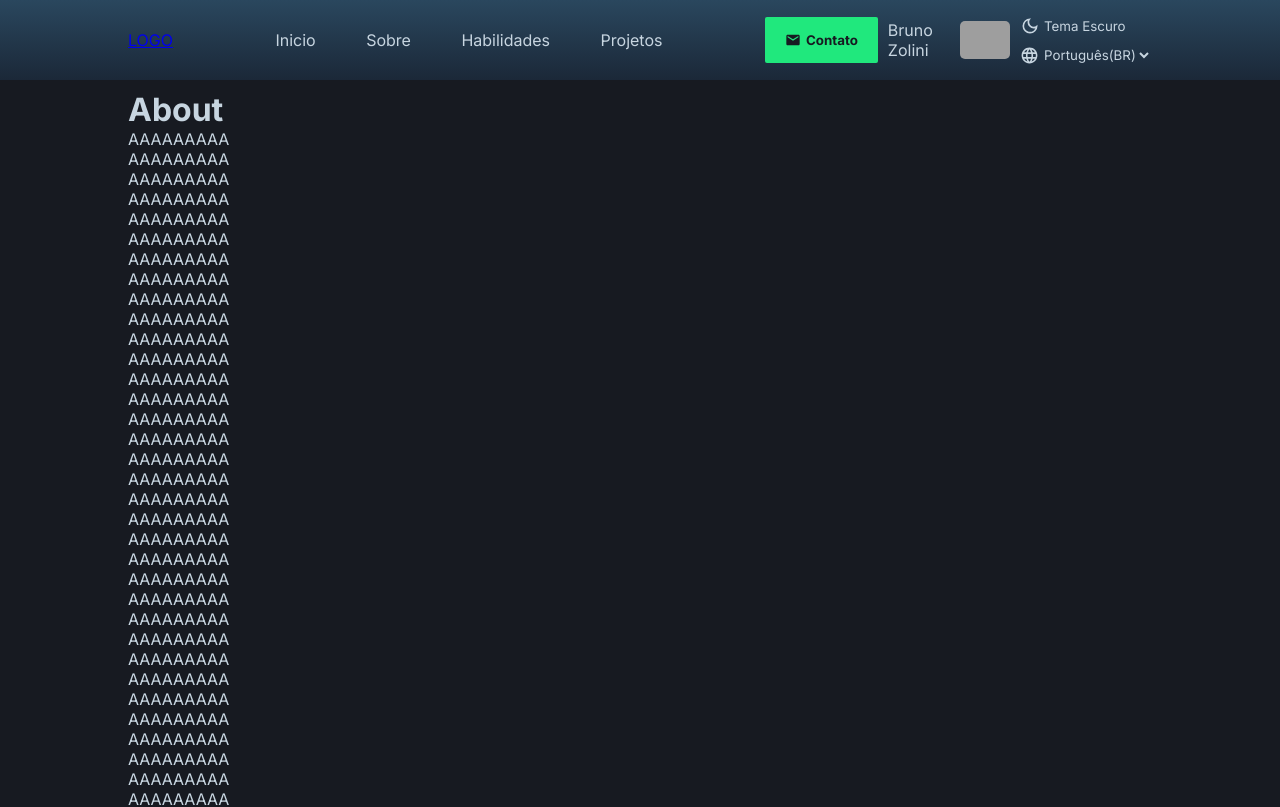
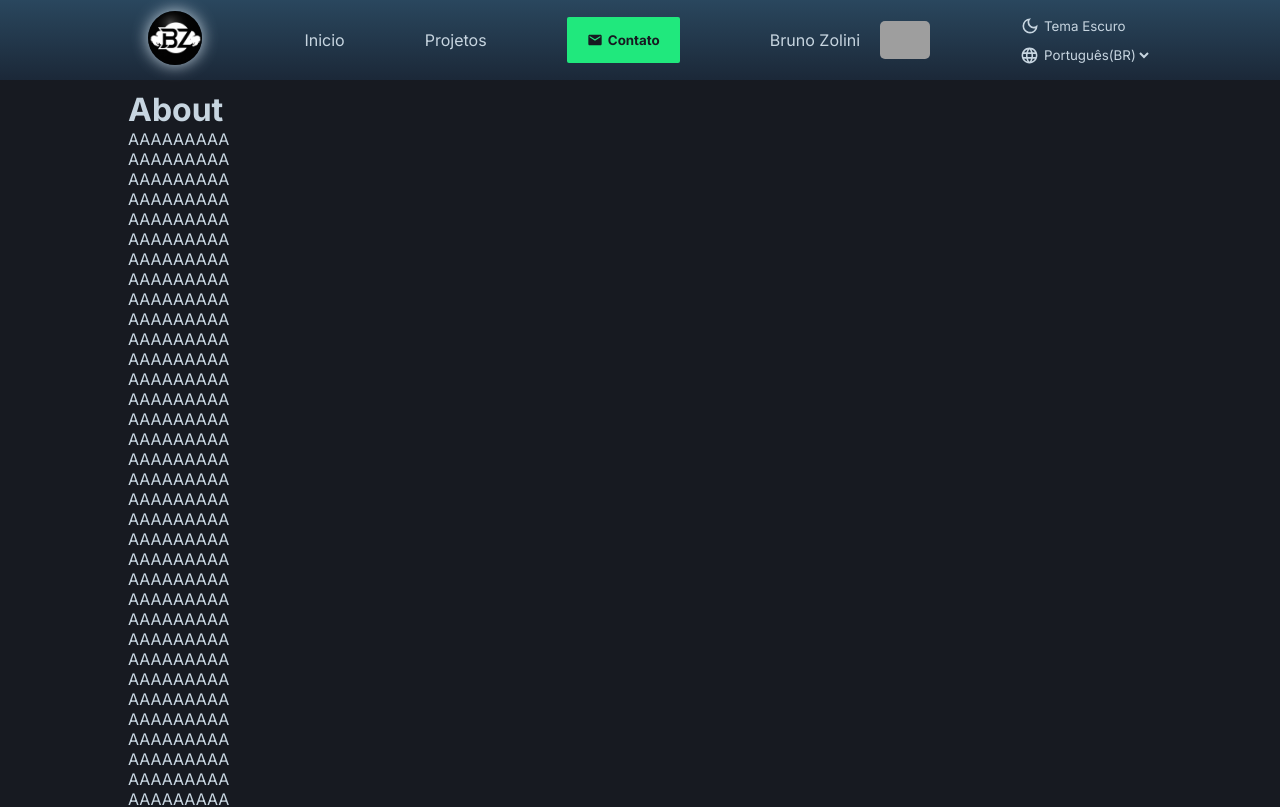
Before and after one commit to BrunoZolini/portfolio, a React (Vite) app: page / in a window 1280 px wide. Shown: the top 807 px of the page. Built offline with nearby package versions, Linux system fonts and the light colour scheme; grey boxes are pictures that could not be loaded.

Commit message:
chore: improve some styles

```diff
--- a/src/components/ContactModal/index.tsx
+++ b/src/components/ContactModal/index.tsx
@@ -25,6 +25,7 @@ export default function ContactModal({ setIsModalOpen }: ModalProps) {
         <S.Close onClick={handleClose}>
           <MdClose size="28" />
         </S.Close>
+        <h1>Quer me conhecer ou entrar em contato?</h1>
         <S.Link
           href="https://www.linkedin.com/in/bruno-zolini/"
           target="_blank"
--- a/src/components/ContactModal/styles.ts
+++ b/src/components/ContactModal/styles.ts
@@ -14,18 +14,20 @@ export const Modal = styled.div`
 `;
 
 export const Container = styled.div`
+  text-align: center;
   position: relative;
   display: flex;
   flex-direction: column;
   justify-content: center;
-  gap: 40px;
+  gap: 30px;
   background-color: ${({ theme }) => theme.colors.gray_50};
   color: ${({ theme }) => theme.colors.black_800};
   width: 80%;
-  height: 30%;
+  height: 34%;
   border-radius: 20px;
+  padding: 20px;
   @media (min-width: 762px) {
-    max-width: 500px;
+    max-width: 540px;
   }
 `;
 
@@ -44,7 +46,8 @@ export const Link = styled.a`
   gap: 10px;
   text-decoration: none;
   color: inherit;
-  font-size: 30px;
+  width: fit-content;
+  font-size: 24px;
   margin-left: 10%;
   &:hover {
     color: ${({ theme }) => theme.primary};
--- a/src/components/Header/index.tsx
+++ b/src/components/Header/index.tsx
@@ -1,4 +1,5 @@
 import { useState } from 'react';
+import logo from '../../assets/logo.png';
 import { useSelectedTheme } from '../../contexts';
 import Button from '../Button';
 import ContactModal from '../ContactModal';
@@ -18,16 +19,14 @@ export default function Header() {
 
   return (
     <S.Header>
-      <a href="_">LOGO</a>
-      <S.LeftContainer>
-        <S.NavLink href="">Inicio</S.NavLink>
-        <S.NavLink onClick={() => handleNavigate('#about')}>Sobre</S.NavLink>
-        <S.NavLink href="">Habilidades</S.NavLink>
+      <S.NavLink onClick={() => handleNavigate('#about')}>
+        <S.Logo src={logo} alt="logo" />
+      </S.NavLink>
+      <S.Container>
+        <S.NavLink onClick={() => handleNavigate('#about')}>Inicio</S.NavLink>
         <S.NavLink onClick={() => handleNavigate('#projects')}>
           Projetos
         </S.NavLink>
-      </S.LeftContainer>
-      <S.RightContainer>
         <Button type="button" onClick={() => setIsModalOpen(true)}>
           <S.EmailIcon />
           Contato
@@ -35,6 +34,7 @@ export default function Header() {
 
         {isModalOpen && <ContactModal setIsModalOpen={setIsModalOpen} />}
 
+        <S.PlayerWrapper>
           <p>Bruno Zolini</p>
           <img
             src="https://cdn.discordapp.com/attachments/1071041803010191362/1071046525725179914/b0f82515-3537-482a-851f-33819fd10a95.png"
@@ -42,6 +42,7 @@ export default function Header() {
             width="50px"
             style={{ borderRadius: 5 }}
           />
+        </S.PlayerWrapper>
 
         <div>
           {darkThemeOn ? (
@@ -63,7 +64,7 @@ export default function Header() {
             </S.Select>
           </S.ChangeLanguage>
         </div>
-      </S.RightContainer>
+      </S.Container>
     </S.Header>
   );
 }
--- a/src/components/Header/styles.ts
+++ b/src/components/Header/styles.ts
@@ -25,13 +25,21 @@ export const Header = styled.header`
   font-weight: 400;
 `;
 
-export const LeftContainer = styled.nav`
-  gap: 10px;
+export const Logo = styled.img`
+  width: 54px;
+  margin-left: 20px;
+  border-radius: 100px;
+  box-shadow: 0 0 16px ${({ theme }) => theme.colors.gray_50};
+  &:hover {
+    box-shadow: 0 0 16px ${({ theme }) => theme.primary};
+  }
+`;
+
+export const Container = styled.nav`
   display: flex;
   justify-content: space-between;
   align-items: center;
-  width: 50%;
-
+  width: 100%;
   margin-left: 10%;
 `;
 
@@ -44,13 +52,14 @@ export const NavLink = styled.a`
   }
 `;
 
-export const RightContainer = styled.div`
-  gap: 10px;
+export const PlayerWrapper = styled.div`
+  text-align: center;
   display: flex;
   align-items: center;
   justify-content: space-between;
-  width: 50%;
-  margin-left: 10%;
+  padding: 0 10px;
+  width: 100%;
+  max-width: 180px;
 `;
 
 export const ChangeLanguage = styled.label`
```
Also changed, not shown: src/assets/logo.png (added). Lines whose indentation alone changed are shown as unchanged.
